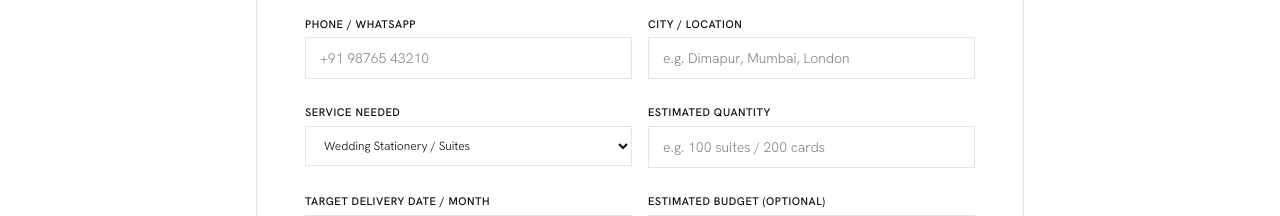
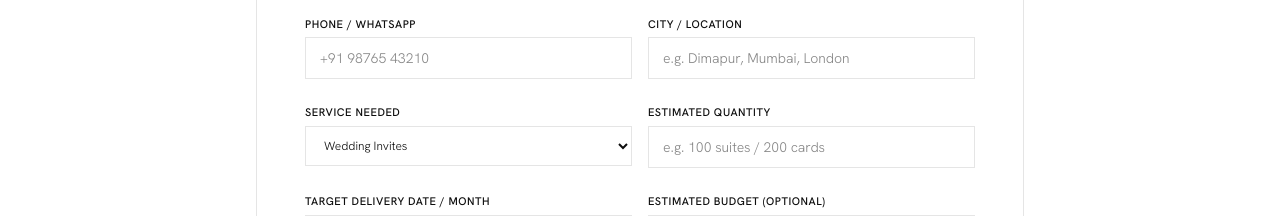
Before and after one commit to khiasu/FamousLetterPress, a Next.js app: page /start-a-project in a window 1280 px wide. Shown: the part 820-1036 px from the top of the page. Built offline with nearby package versions, Linux system fonts and the light colour scheme.

Commit message:
feat: align ProjectForm services with the 7 core services from Our Work 3D cards

```diff
--- a/src/app/start-a-project/page.tsx
+++ b/src/app/start-a-project/page.tsx
@@ -17,10 +17,15 @@ interface StartProjectPageProps {
 async function FormContainer({ searchParams }: { searchParams: Promise<{ service?: string; type?: string }> }) {
   const resolvedParams = await searchParams;
   const serviceParam = resolvedParams.service;
-  let defaultService = "Wedding Stationery";
+  let defaultService = "Wedding Invites";
 
+  if (serviceParam === "wedding-invites" || serviceParam === "wedding-stationery") defaultService = "Wedding Invites";
   if (serviceParam === "business-cards") defaultService = "Business Cards";
-  if (serviceParam === "personalised-stationery") defaultService = "Personalised Stationery";
+  if (serviceParam === "seal-stickers") defaultService = "Seal Stickers";
+  if (serviceParam === "envelopes") defaultService = "Envelopes";
+  if (serviceParam === "certificates") defaultService = "Certificates";
+  if (serviceParam === "design-illustration") defaultService = "Design & Illustration";
+  if (serviceParam === "custom-works" || serviceParam === "personalised-stationery") defaultService = "Custom Works";
 
   return <ProjectForm initialService={defaultService} initialType={resolvedParams.type} />;
 }
--- a/src/components/forms/ProjectForm.tsx
+++ b/src/components/forms/ProjectForm.tsx
@@ -8,7 +8,7 @@ interface ProjectFormProps {
   initialType?: string;
 }
 
-export function ProjectForm({ initialService = "Wedding Stationery", initialType }: ProjectFormProps) {
+export function ProjectForm({ initialService = "Wedding Invites", initialType }: ProjectFormProps) {
   const [formData, setFormData] = useState({
     name: "",
     email: "",
@@ -198,11 +198,13 @@ export function ProjectForm({ initialService = "Wedding Stationery", initialType
               onChange={handleChange}
               className="w-full bg-white border border-[#E5E5E5] px-3.5 py-2.5 text-xs text-black focus:outline-none focus:border-black transition-colors"
             >
-              <option value="Wedding Stationery">Wedding Stationery / Suites</option>
-              <option value="Business Cards">Luxury Letterpress Business Cards</option>
-              <option value="Personalised Stationery">Personalised / Monogram Stationery</option>
-              <option value="Channel Partnership">Trade / Channel Partnership</option>
-              <option value="Custom Project">Other Bespoke Print Project</option>
+              <option value="Wedding Invites">Wedding Invites</option>
+              <option value="Business Cards">Business Cards</option>
+              <option value="Seal Stickers">Seal Stickers</option>
+              <option value="Envelopes">Envelopes</option>
+              <option value="Certificates">Certificates</option>
+              <option value="Design & Illustration">Design & Illustration</option>
+              <option value="Custom Works">Custom Works</option>
             </select>
           </div>
           <div>
```
